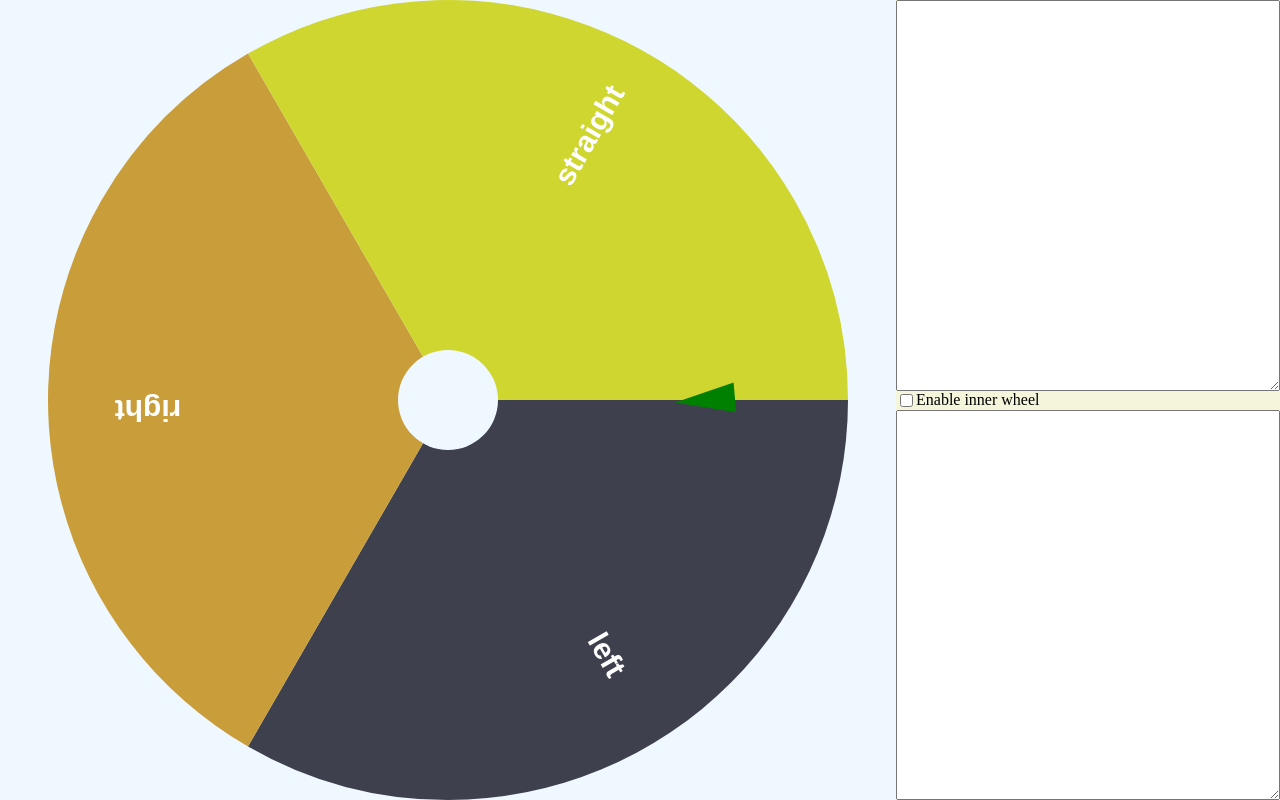
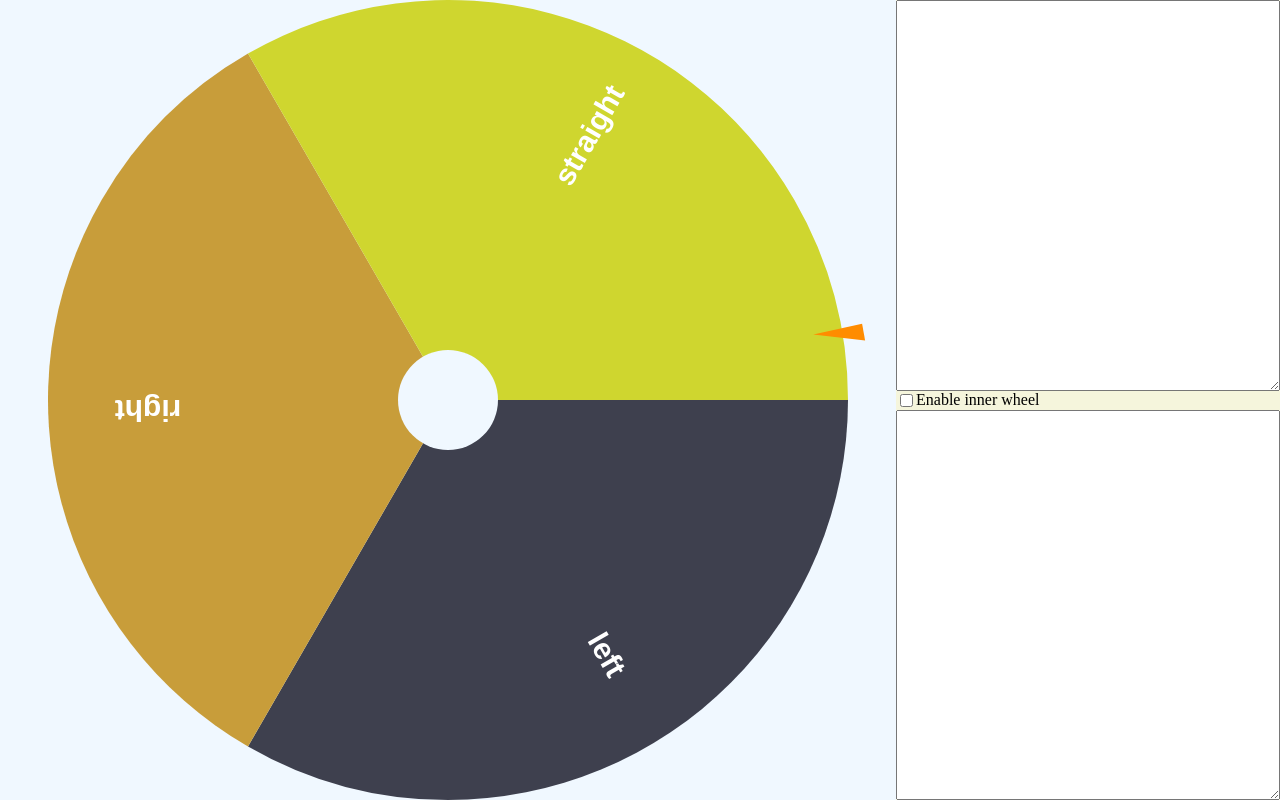
Before and after one commit to minhtranahri/wheelthefuck, a plain HTML site: page index.html in a window 1280 px wide. Drawn offline with nearby package versions, Linux system fonts and the light colour scheme.

Commit message:
calculate and draw cursor coordinate

```diff
--- a/index.html
+++ b/index.html
@@ -7,11 +7,13 @@
 </head>
 <body>
 <div class="container">
+    <div class="center_circle2"></div>
     <div class="wheel_container">
-        <div id="current"></div>
-        <div id="pointer" class="arrow-right"></div>
-        <canvas class="wheel" id="wheel" width="800" height="800"></canvas>
-        <canvas class="wheel" id="sub_wheel" width="450" height="450"></canvas>
+        <div class="inner">
+            <div id="pointer" class="arrow-right"></div>
+            <canvas class="wheel" id="wheel" width="800" height="800"></canvas>
+            <canvas class="wheel" id="sub_wheel" width="450" height="450"></canvas>
+        </div>
         <div class="center_circle"></div>
     </div>
     <div class="config_container">
--- a/index.js
+++ b/index.js
@@ -1,10 +1,3 @@
-/**
- * coordinate of cursor
- * @type {number}
- */
-const cursorX = 769;
-const cursorY = 403;
-
 $(document).ready(function () {
     const TRIGGER_DOM = $('#submit');
     generateWheel(['left', 'right', 'straight'], false);
@@ -28,6 +21,10 @@ const WHEEL = function (dom, duration, input) {
 };
 
 WHEEL.prototype = {
+    radius_f: 50,
+    cursorX: 0,
+    cursorY: 0,
+    cursor_deg: 10,
     dom: '',
     status: true,
     duration: '0.5s',
@@ -54,6 +51,7 @@ WHEEL.prototype = {
         this.y_cor = dom.attr('height') / 2;
         this.calculateInput(input);
         this.drawCircle();
+        this.positioningTheCursor();
 
         this.dom.on('transitionend', function () {
             this.toggleStatus();
@@ -65,12 +63,47 @@ WHEEL.prototype = {
              */
             this.redraw(this.currentDeg);
 
-            const p = this.context.getImageData(cursorX, cursorY, 1, 1).data;
+            const p = this.context.getImageData(this.cursorX, this.cursorY, 1, 1).data;
             const currentColorCode = "#" + ("000000" + rgbToHex(p[0], p[1], p[2])).slice(-6).toUpperCase();
-            $('#current').text(this.input[this.color.indexOf(currentColorCode)]);
+            $('.center_circle').text(this.input[this.color.indexOf(currentColorCode)]);
 
             this.redraw(0);
         }.bind(this));
+    },
+    /**
+     * calculate and draw cursor coordinate
+     */
+    positioningTheCursor: function () {
+        const BLOCK_HEIGHT = this.y_cor * 2; // canvas height
+        // calculate opposite side of triangle = nearby side (the radius) * tan(10deg);
+        let OPPOSITE_SIDE = Math.tan(this.convertDegToRadian(this.cursor_deg)) * this.radius;
+        const TOP_DISTANCE = this.radius - OPPOSITE_SIDE;
+        const POSITION = ((TOP_DISTANCE / BLOCK_HEIGHT) * 100).toFixed(0);
+
+        // recalculate after fixed
+        OPPOSITE_SIDE = this.radius - (POSITION / 100 * BLOCK_HEIGHT);
+
+        console.log('cursor position: ' + POSITION);
+
+        const RAD = Math.atan(OPPOSITE_SIDE / this.radius);
+        console.log(RAD);
+
+        // calculate cursor coordinate
+        this.cursorX = Math.cos(RAD) * (this.radius - this.radius_f) + this.radius;
+        this.cursorY = this.y_cor - Math.sin(RAD) * (this.radius - this.radius_f);
+
+        if (this.radius === 400) {
+            $('#pointer').css({
+                'top': `${POSITION}%`,
+                'transform': `rotate(-${RAD}rad)`
+            });
+        }
+
+        // console.log(this.cursorX, this.cursorY);
+        // this.context.beginPath();
+        // this.context.moveTo(this.cursorX, this.cursorY);
+        // this.context.lineTo(this.x_cor, this.y_cor);
+        // this.context.stroke();
     },
     /**
      * calculate angle, determine number of options, get randomized colors for each options
@@ -200,26 +233,26 @@ WHEEL.prototype = {
             // Fallback code goes here
         }
     },
-    /**
-     * get current degree have been rotated
-     * @param obj
-     * @returns {number}
-     */
-    getRotationDegrees: function (obj) {
-        let angle = 0;
-        const matrix = obj.css("-webkit-transform") ||
-            obj.css("-moz-transform") ||
-            obj.css("-ms-transform") ||
-            obj.css("-o-transform") ||
-            obj.css("transform");
-        if (matrix !== 'none') {
-            const values = matrix.split('(')[1].split(')')[0].split(',');
-            const a = parseFloat(values[0]);
-            const b = parseFloat(values[1]);
-            angle = Math.round(Math.atan2(b, a) * (180 / Math.PI));
-        }
-        return (angle < 0) ? angle + 360 : angle;
-    },
+    // /**
+    //  * get current degree have been rotated
+    //  * @param obj
+    //  * @returns {number}
+    //  */
+    // getRotationDegrees: function (obj) {
+    //     let angle = 0;
+    //     const matrix = obj.css("-webkit-transform") ||
+    //         obj.css("-moz-transform") ||
+    //         obj.css("-ms-transform") ||
+    //         obj.css("-o-transform") ||
+    //         obj.css("transform");
+    //     if (matrix !== 'none') {
+    //         const values = matrix.split('(')[1].split(')')[0].split(',');
+    //         const a = parseFloat(values[0]);
+    //         const b = parseFloat(values[1]);
+    //         angle = Math.round(Math.atan2(b, a) * (180 / Math.PI));
+    //     }
+    //     return (angle < 0) ? angle + 360 : angle;
+    // },
     convertDegToRadian: function (deg) {
         return deg / 180 * Math.PI
     },
--- a/style.css
+++ b/style.css
@@ -8,13 +8,25 @@
     justify-content: center;
 }
 
+.inner {
+    position: relative;
+    align-items: center;
+    justify-content: center;
+    display: flex;
+    width: 800px;
+    height: 800px;
+}
+
 .center_circle {
-    z-index: 10000;
+    z-index: 100000;
     width: 100px;
     height: 100px;
     border-radius: 50%;
     background: inherit;
     position: absolute;
+    display: flex;
+    align-items: center;
+    justify-content: center;
 }
 
 .config_container {
@@ -61,17 +73,17 @@ body {
 
 #pointer {
     position: absolute;
-    right: 18%;
+    right: -2%;
     z-index: 10000;
-    transform: rotate(-5deg);
+    transform: rotate(-10deg);
 }
 
 .arrow-right {
     width: 0;
     height: 0;
-    border-top: 15px solid transparent;
+    border-top: 2px solid transparent;
     border-bottom: 15px solid transparent;
-    border-right: 60px solid green;
+    border-right: 50px solid darkorange;
 }
 
 .opacity_low {
```
